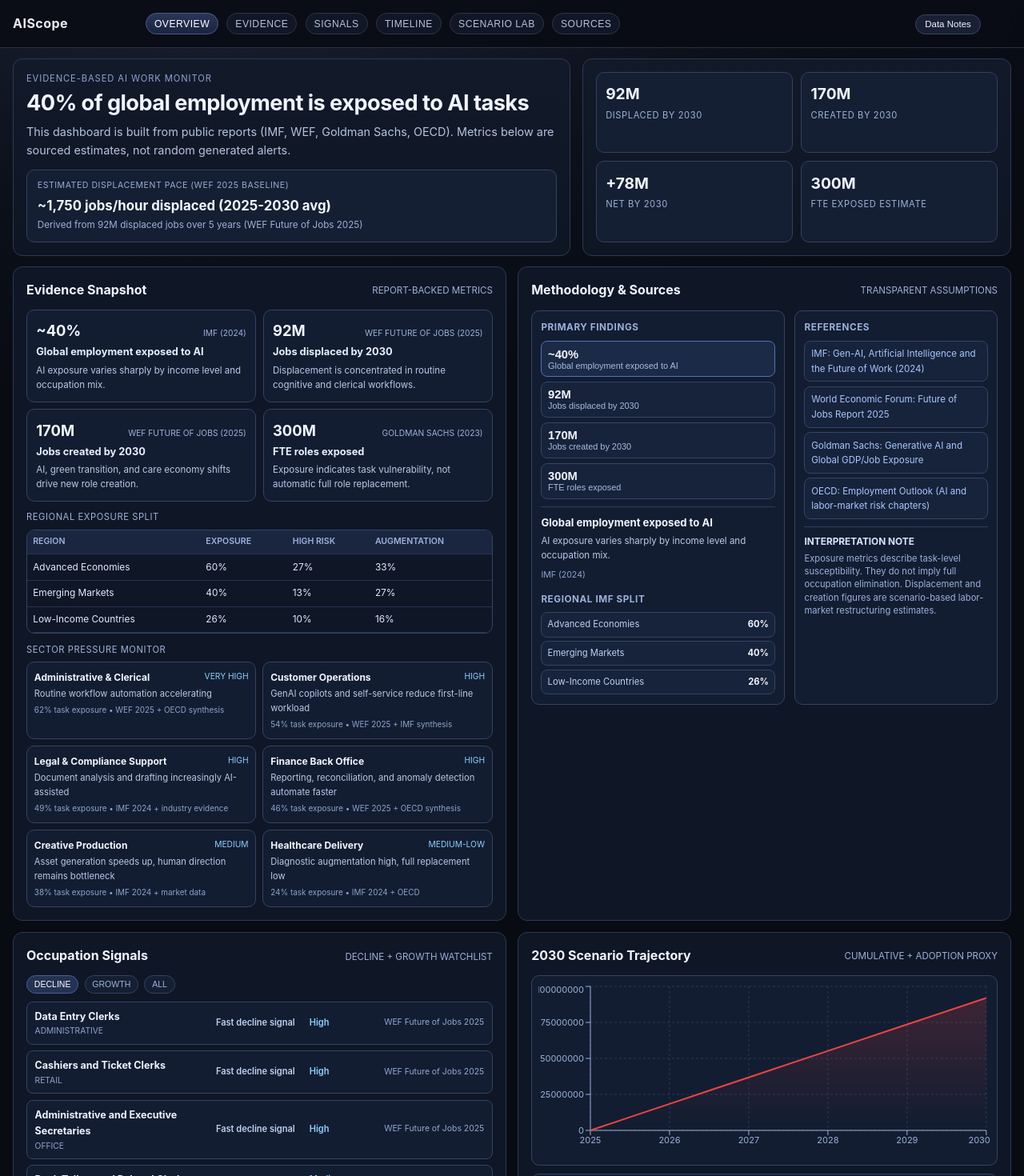
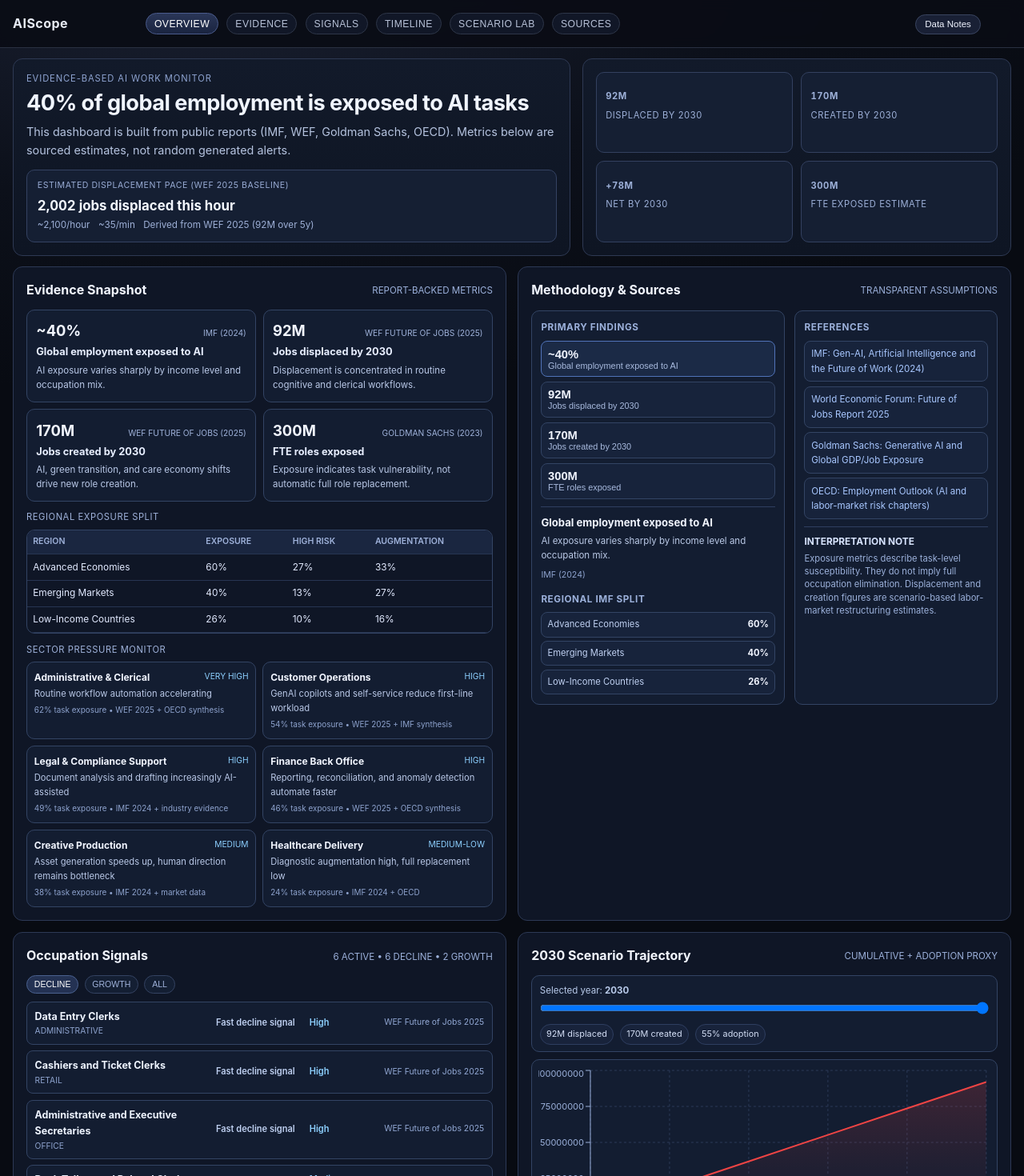
Before and after one commit to xerno1337-netizen/aitakeover, a React (Vite) app: page / in a window 1280 px wide. Shown: the top 1470 px of the page at 80% size. Built offline with nearby package versions, Linux system fonts and the light colour scheme.

Commit message:
Add interactive counters and controls across hero, timeline, and signals

```diff
--- a/src/components/Hero.css
+++ b/src/components/Hero.css
@@ -62,6 +62,9 @@
   margin-top: 0.08rem;
   font-size: 0.73rem;
   color: #9eb0d7;
+  display: flex;
+  gap: 0.65rem;
+  flex-wrap: wrap;
 }
 
 .hero-shell-right {
--- a/src/components/Hero.jsx
+++ b/src/components/Hero.jsx
@@ -1,8 +1,30 @@
-import React from 'react'
+import React, { useMemo, useState, useEffect } from 'react'
 import { globalStats } from '../data/jobData'
+import LiveCounter from './LiveCounter'
 import './Hero.css'
 
 function Hero() {
+  const [now, setNow] = useState(Date.now())
+
+  useEffect(() => {
+    const t = setInterval(() => setNow(Date.now()), 1000)
+    return () => clearInterval(t)
+  }, [])
+
+  const pace = useMemo(() => {
+    const perHour = globalStats.jobsDisplacedBy2030 / (5 * 365 * 24)
+    const hourStart = new Date(now)
+    hourStart.setMinutes(0, 0, 0)
+    const elapsedMs = now - hourStart.getTime()
+    const thisHour = Math.round((elapsedMs / 3_600_000) * perHour)
+
+    return {
+      perHour: Math.round(perHour),
+      perMinute: Math.round(perHour / 60),
+      thisHour,
+    }
+  }, [now])
+
   return (
     <section className="hero-shell">
       <div className="hero-shell-left">
@@ -14,15 +36,21 @@ function Hero() {
         </p>
         <div className="hero-live-box">
           <div className="hero-live-title">Estimated displacement pace (WEF 2025 baseline)</div>
-          <div className="hero-live-value">~1,750 jobs/hour displaced (2025-2030 avg)</div>
-          <div className="hero-live-sub">Derived from 92M displaced jobs over 5 years (WEF Future of Jobs 2025)</div>
+          <div className="hero-live-value">
+            <LiveCounter target={pace.thisHour} duration={850} /> jobs displaced this hour
+          </div>
+          <div className="hero-live-sub">
+            <span>~{pace.perHour.toLocaleString()}/hour</span>
+            <span>~{pace.perMinute.toLocaleString()}/min</span>
+            <span>Derived from WEF 2025 (92M over 5y)</span>
+          </div>
         </div>
       </div>
       <div className="hero-shell-right">
-        <div className="hero-chip"><strong>92M</strong><span>Displaced by 2030</span></div>
-        <div className="hero-chip"><strong>170M</strong><span>Created by 2030</span></div>
-        <div className="hero-chip"><strong>+78M</strong><span>Net by 2030</span></div>
-        <div className="hero-chip"><strong>300M</strong><span>FTE Exposed Estimate</span></div>
+        <div className="hero-chip"><strong><LiveCounter target={92} duration={1200} suffix="M" /></strong><span>Displaced by 2030</span></div>
+        <div className="hero-chip"><strong><LiveCounter target={170} duration={1200} suffix="M" /></strong><span>Created by 2030</span></div>
+        <div className="hero-chip"><strong><LiveCounter target={78} duration={1200} prefix="+" suffix="M" /></strong><span>Net by 2030</span></div>
+        <div className="hero-chip"><strong><LiveCounter target={300} duration={1200} suffix="M" /></strong><span>FTE Exposed Estimate</span></div>
       </div>
     </section>
   )
--- a/src/components/JobCategories.jsx
+++ b/src/components/JobCategories.jsx
@@ -11,12 +11,14 @@ function JobCategories() {
   )
 
   const visible = expanded ? filtered : filtered.slice(0, 6)
+  const growthCount = jobSignals.filter((item) => item.signal.toLowerCase().includes('growth')).length
+  const declineCount = jobSignals.length - growthCount
 
   return (
     <section className="jobs-panel">
       <div className="jobs-panel-head">
         <h2>Occupation Signals</h2>
-        <span>Decline + growth watchlist</span>
+        <span>{filtered.length} active • {declineCount} decline • {growthCount} growth</span>
       </div>
 
       <div className="jobs-filters">
--- a/src/components/Timeline.css
+++ b/src/components/Timeline.css
@@ -16,6 +16,41 @@
 
 .timeline-panel-head h2 { font-size: 1rem; color: #f2f6ff; }
 .timeline-panel-head span { font-size: 0.72rem; color: #9cb1db; text-transform: uppercase; }
+
+.timeline-interactive {
+  border: 1px solid #334464;
+  border-radius: 10px;
+  background: #131d31;
+  padding: 0.55rem 0.6rem;
+  margin-bottom: 0.55rem;
+}
+
+.timeline-interactive label {
+  display: block;
+  font-size: 0.72rem;
+  color: #b8caea;
+}
+
+.timeline-interactive input {
+  width: 100%;
+  margin-top: 0.3rem;
+}
+
+.timeline-kpis {
+  margin-top: 0.3rem;
+  display: flex;
+  gap: 0.5rem;
+  flex-wrap: wrap;
+}
+
+.timeline-kpis span {
+  font-size: 0.68rem;
+  border: 1px solid #2e3e60;
+  border-radius: 999px;
+  padding: 0.18rem 0.45rem;
+  color: #d3def5;
+  background: #18233b;
+}
 
 .timeline-panel-chart {
   border: 1px solid #334464;
--- a/src/components/Timeline.jsx
+++ b/src/components/Timeline.jsx
@@ -1,14 +1,40 @@
-import React from 'react'
+import React, { useMemo, useState } from 'react'
 import { AreaChart, Area, CartesianGrid, Legend, Line, LineChart, ResponsiveContainer, Tooltip, XAxis, YAxis } from 'recharts'
 import { timelineData } from '../data/jobData'
 import './Timeline.css'
 
 function Timeline() {
+  const [selectedYear, setSelectedYear] = useState(timelineData[timelineData.length - 1].year)
+  const selected = useMemo(
+    () => timelineData.find((row) => row.year === selectedYear) ?? timelineData[timelineData.length - 1],
+    [selectedYear]
+  )
+
   return (
     <section className="timeline-panel">
       <div className="timeline-panel-head">
         <h2>2030 Scenario Trajectory</h2>
         <span>Cumulative + adoption proxy</span>
+      </div>
+
+      <div className="timeline-interactive">
+        <label htmlFor="year-range">
+          Selected year: <strong>{selected.year}</strong>
+        </label>
+        <input
+          id="year-range"
+          type="range"
+          min={timelineData[0].year}
+          max={timelineData[timelineData.length - 1].year}
+          step="1"
+          value={selectedYear}
+          onChange={(e) => setSelectedYear(Number(e.target.value))}
+        />
+        <div className="timeline-kpis">
+          <span>{(selected.displacedCumulative / 1_000_000).toFixed(0)}M displaced</span>
+          <span>{(selected.createdCumulative / 1_000_000).toFixed(0)}M created</span>
+          <span>{selected.genAiAdoptionPct}% adoption</span>
+        </div>
       </div>
 
       <div className="timeline-panel-chart">
```
